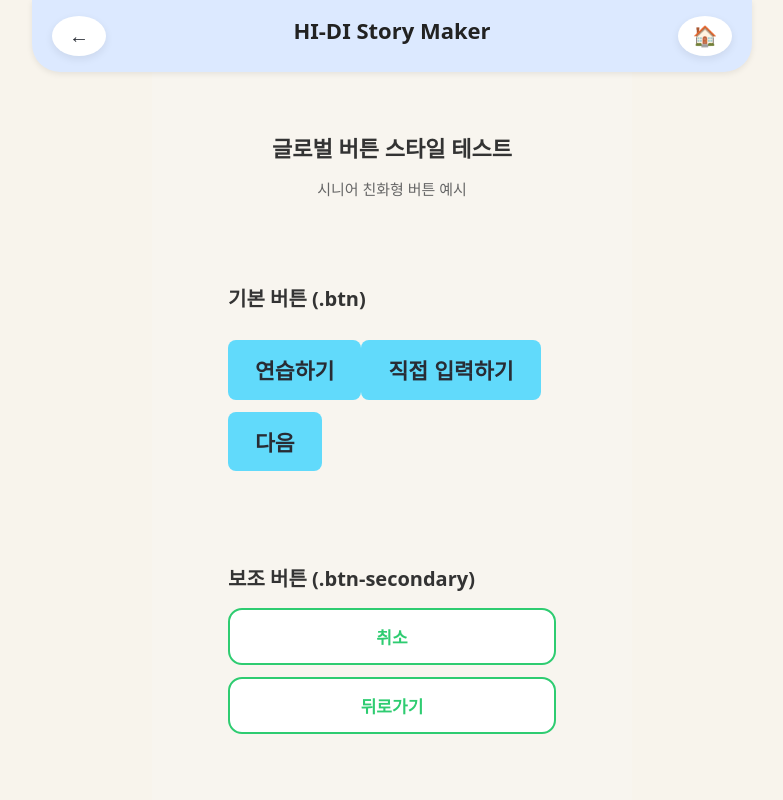
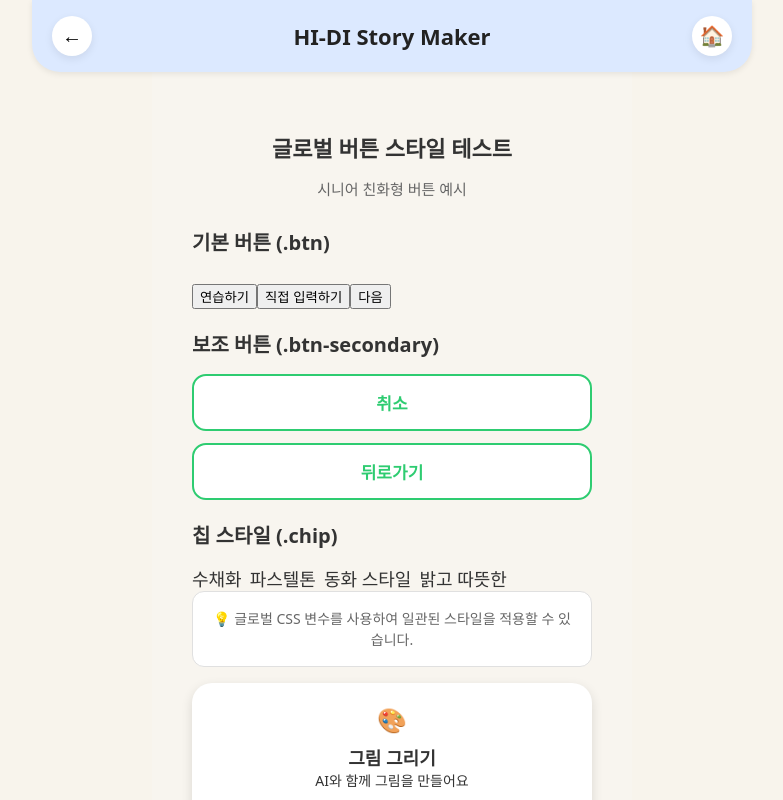
Before and after one commit to sunsudun25-cloud/hidi-story-maker, a React (Vite) app: page /test-buttons in a window 1280 px wide. Shown: the top 800 px of the page, without its empty margins (248-1031 px from the left). Built offline with nearby package versions, Linux system fonts and the light colour scheme; no server answers.

Commit message:
fix: Remove global button styles that override Tailwind classes

```diff
--- a/src/App.css
+++ b/src/App.css
@@ -1,30 +1,7 @@
-.App {
-  text-align: center;
-  min-height: 100vh;
-  display: flex;
-  flex-direction: column;
-  align-items: center;
-  justify-content: center;
-}
+/* ⚠️ Tailwind CSS 사용으로 전역 스타일 최소화 */
 
-.App-header {
-  background-color: #282c34;
-  padding: 40px;
-  border-radius: 10px;
-  color: white;
-}
-
-h1 {
-  font-size: 2.5rem;
-  margin-bottom: 1.5rem;
-  color: #61dafb;
-}
-
-.card {
-  padding: 2rem;
-}
-
-button {
+/* 필요한 경우에만 .btn 클래스로 사용 */
+.btn-legacy {
   font-size: 1.2rem;
   padding: 0.8rem 1.5rem;
   background-color: #61dafb;
@@ -36,13 +13,7 @@ button {
   transition: all 0.3s ease;
 }
 
-button:hover {
+.btn-legacy:hover {
   background-color: #4fa8c5;
   transform: scale(1.05);
 }
-
-.read-the-docs {
-  color: #888;
-  margin-top: 1.5rem;
-  font-size: 1rem;
-}
```
